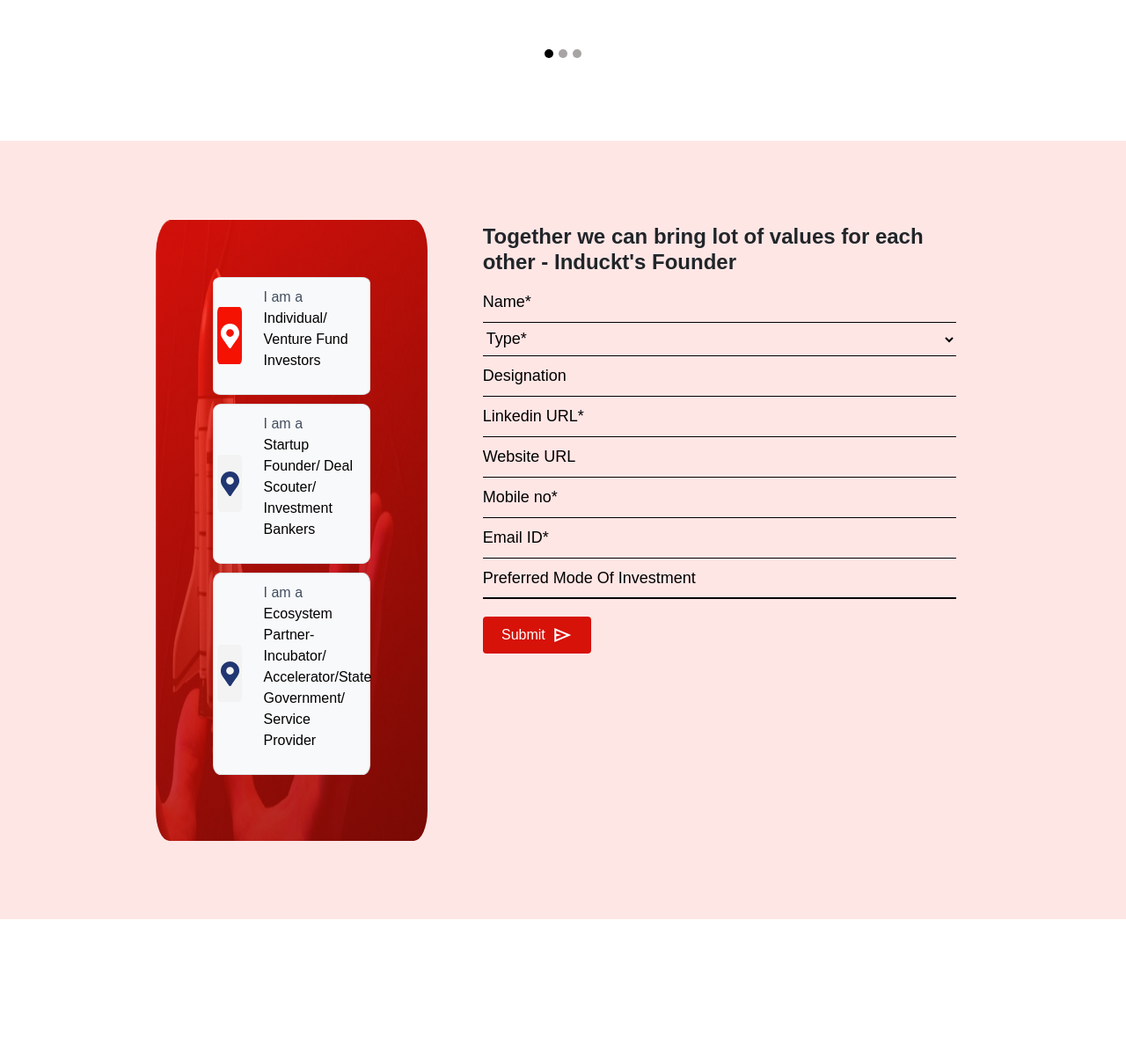
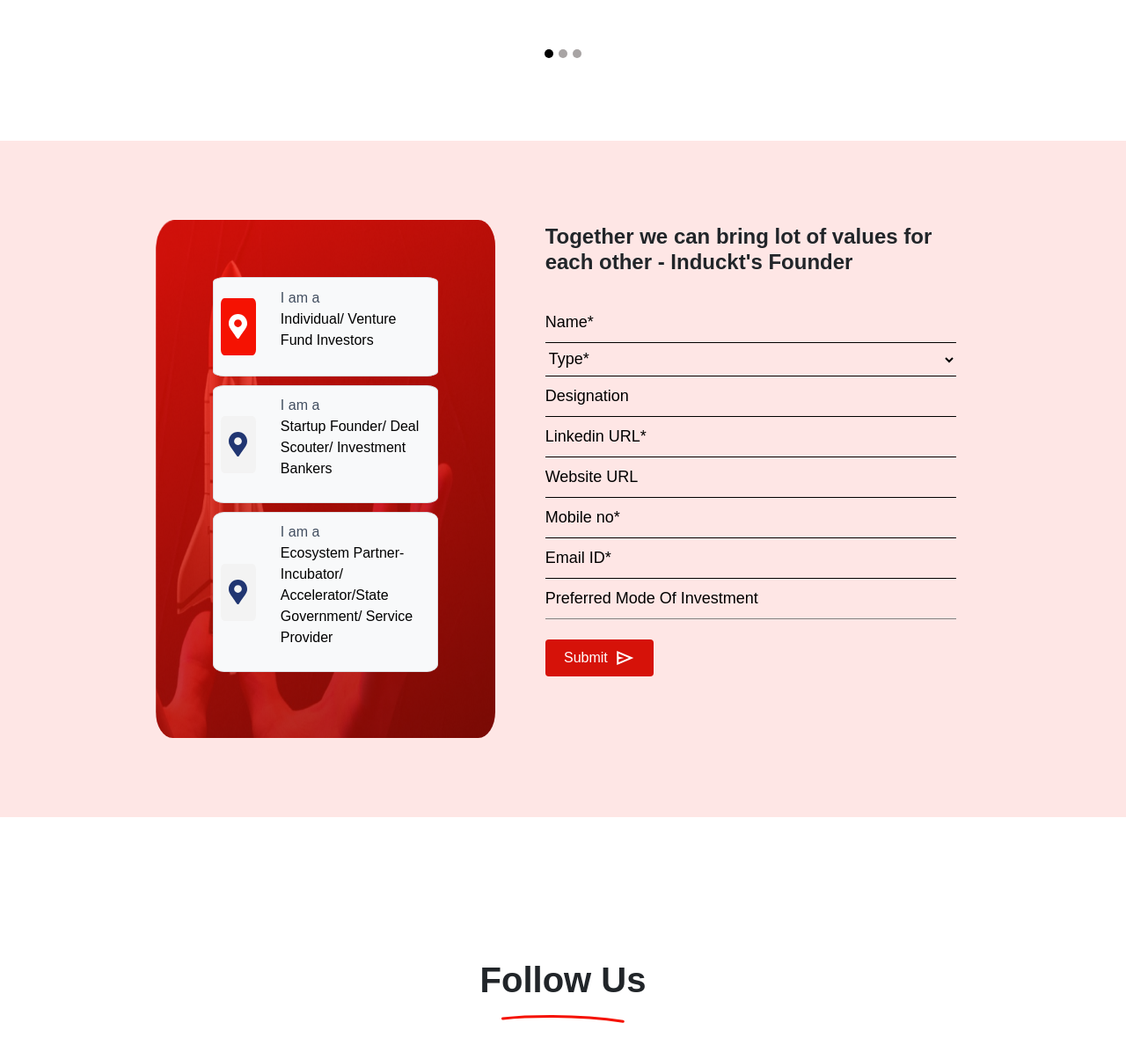
Before and after one commit to cywarx/kriti, a PHP site: page / in a window 1280 px wide; the page is wider, and only the part inside the window is pictured. Shown: the part 2370-3566 px from the top of that part at 88% size. Run offline with PHP 8.4, Linux system fonts and the light colour scheme; some libraries are stand-ins or nearby versions.

Commit message:
21th Hit

```diff
--- a/css/styles.css
+++ b/css/styles.css
@@ -785,12 +785,13 @@
 }
 
 .line {
+  border-bottom: 1px solid rgba(128, 128, 128, 0.34);
   position: absolute;
   left: 0;
   bottom: 0;
   width: 100%;
-  height: 2px;
-  background-color: black;
+  /* height: 2px; */
+  background-color: grey;
   /* Color of the line */
 }
 
@@ -825,7 +826,7 @@
   display: flex;
   align-items: center;
   justify-content: center;
-  margin-top: 3%;
+  margin-top: 5%;
 }
 
 /* -------------------------------- */
--- a/index.html
+++ b/index.html
@@ -599,7 +599,7 @@
   <div class="container-fluid form-box">
     <div class="row">
       <!-- Left Section: Box Options -->
-      <div class="col-md-4 left-form-box">
+      <div class="col-md-5 left-form-box">
         <!-- Left Section: Box Options -->
         <div class="box-option">
           <div class="row align-items-center">
@@ -653,11 +653,11 @@
 
       </div>
       <!-- Right Section: Form Container -->
-      <div class="col-md-8">
+      <div class="col-md-7">
         <div class="form-container form-text">
           <!-- Form for Option 1 -->
           <form>
-            <h4>Together we can bring lot of values for each other - Induckt's Founder</h4>
+            <h4 style="padding-bottom:5%;">Together we can bring lot of values for each other - Induckt's Founder</h4>
             <div class="form-group">
               <input type="text" class="form-control" id="input1" placeholder="Name*" />
               <div class="line"></div> <!-- Horizontal line -->
```
